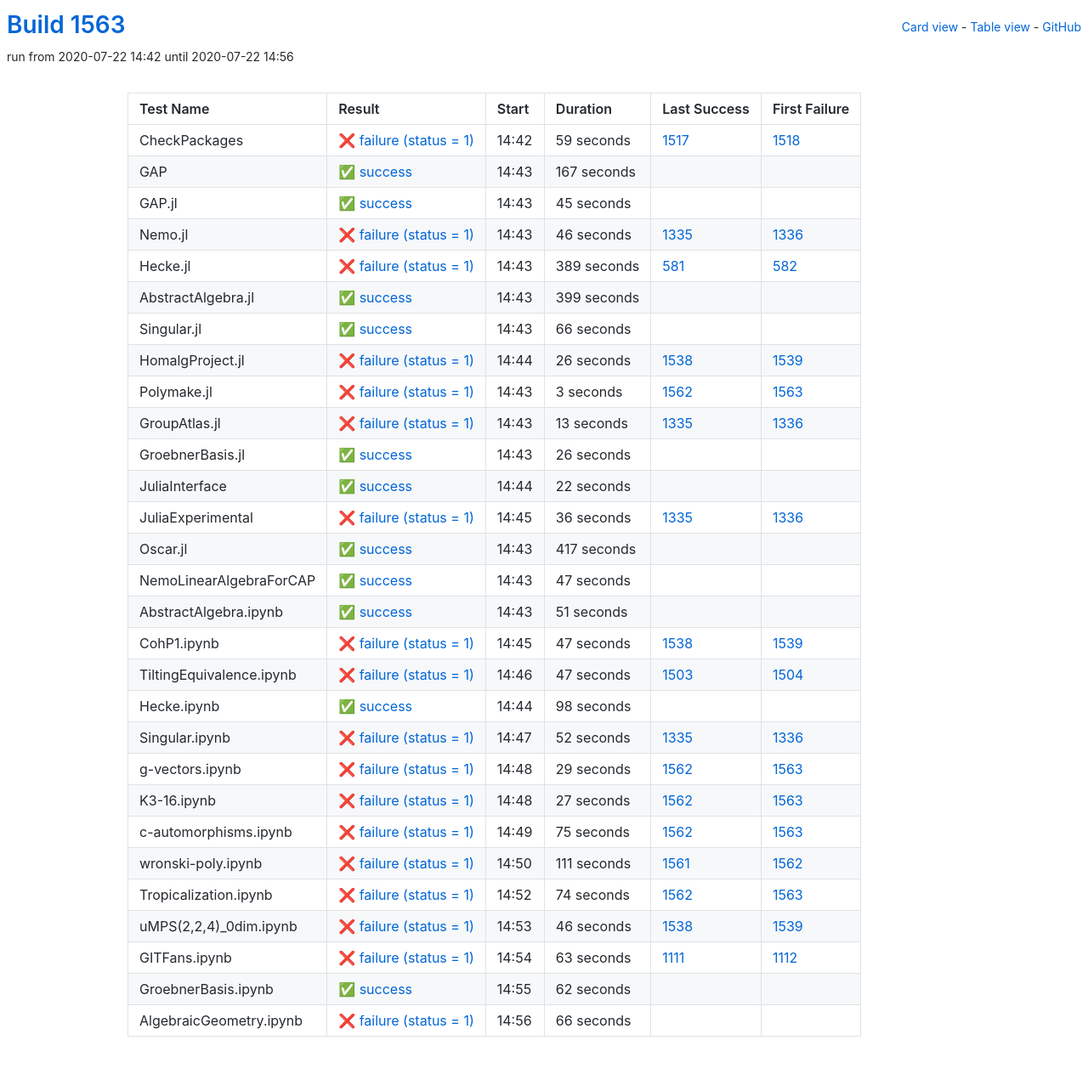
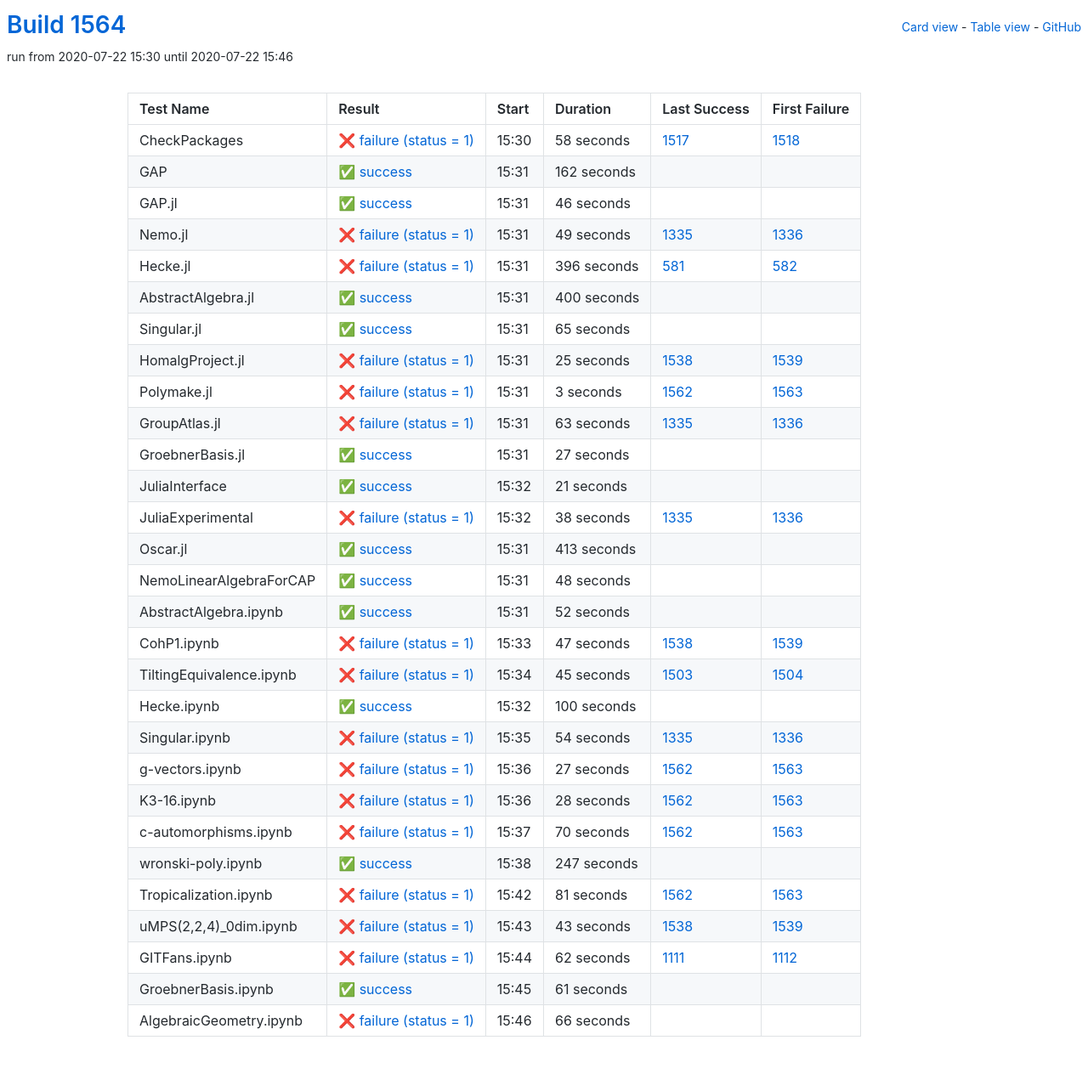
Before and after one commit to oscar-system/oscar-ci-status-1.4, a Jekyll site: the page built from table.html, in a window 1280 px wide. Shown: the whole page at 85% size. Built offline with Jekyll 4.4.1, drawn with Linux system fonts in a browser that asks for light colours.

Commit message:
Build #1564

```diff
--- a/_data/ci.yml
+++ b/_data/ci.yml
@@ -1,6 +1,6 @@
 ---
-build: 1563
-build_url: https://oscarci.mathematik.uni-kl.de/job/oscar-julia-1.4/1563/
+build: 1564
+build_url: https://oscarci.mathematik.uni-kl.de/job/oscar-julia-1.4/1564/
 job: oscar-julia-1.4
 organization: oscar-system
 repo: oscar-ci-status-1.4
@@ -8,104 +8,104 @@ repourl: https://github.com/oscar-system/oscar-ci-status-1.4
 tests:
 - name: CheckPackages
   id: checkpackages
-  log: https://oscarci.mathematik.uni-kl.de/job/oscar-julia-1.4/1563/artifact/logs/build-1563/CheckPackages.log
-  start: 2020-07-22 14:42
+  log: https://oscarci.mathematik.uni-kl.de/job/oscar-julia-1.4/1564/artifact/logs/build-1564/CheckPackages.log
+  start: 2020-07-22 15:30
   success: false
   exitcode: 1
   status: failure
-  duration: 59
+  duration: 58
   last_success: 1517
   last_success_url: https://oscarci.mathematik.uni-kl.de/job/oscar-julia-1.4/1517/
   first_failure: 1518
   first_failure_url: https://oscarci.mathematik.uni-kl.de/job/oscar-julia-1.4/1518/
 - name: GAP
   id: gap
-  log: https://oscarci.mathematik.uni-kl.de/job/oscar-julia-1.4/1563/artifact/logs/build-1563/GAP.log
-  start: 2020-07-22 14:43
+  log: https://oscarci.mathematik.uni-kl.de/job/oscar-julia-1.4/1564/artifact/logs/build-1564/GAP.log
+  start: 2020-07-22 15:31
   success: true
   exitcode: 0
   status: success
-  duration: 167
+  duration: 162
   last_success: false
   last_success_url:
   first_failure: false
   first_failure_url:
 - name: GAP.jl
   id: gap-jl
-  log: https://oscarci.mathematik.uni-kl.de/job/oscar-julia-1.4/1563/artifact/logs/build-1563/GAP.jl.log
-  start: 2020-07-22 14:43
+  log: https://oscarci.mathematik.uni-kl.de/job/oscar-julia-1.4/1564/artifact/logs/build-1564/GAP.jl.log
+  start: 2020-07-22 15:31
   success: true
   exitcode: 0
   status: success
-  duration: 45
+  duration: 46
   last_success: false
   last_success_url:
   first_failure: false
   first_failure_url:
 - name: Nemo.jl
   id: nemo-jl
-  log: https://oscarci.mathematik.uni-kl.de/job/oscar-julia-1.4/1563/artifact/logs/build-1563/Nemo.jl.log
-  start: 2020-07-22 14:43
+  log: https://oscarci.mathematik.uni-kl.de/job/oscar-julia-1.4/1564/artifact/logs/build-1564/Nemo.jl.log
+  start: 2020-07-22 15:31
   success: false
   exitcode: 1
   status: failure
-  duration: 46
+  duration: 49
   last_success: 1335
   last_success_url: https://oscarci.mathematik.uni-kl.de/job/oscar-julia-1.4/1335/
   first_failure: 1336
   first_failure_url: https://oscarci.mathematik.uni-kl.de/job/oscar-julia-1.4/1336/
 - name: Hecke.jl
   id: hecke-jl
-  log: https://oscarci.mathematik.uni-kl.de/job/oscar-julia-1.4/1563/artifact/logs/build-1563/Hecke.jl.log
-  start: 2020-07-22 14:43
+  log: https://oscarci.mathematik.uni-kl.de/job/oscar-julia-1.4/1564/artifact/logs/build-1564/Hecke.jl.log
+  start: 2020-07-22 15:31
   success: false
   exitcode: 1
   status: failure
-  duration: 389
+  duration: 396
   last_success: 581
   last_success_url: https://oscarci.mathematik.uni-kl.de/job/oscar-julia-1.4/581/
   first_failure: 582
   first_failure_url: https://oscarci.mathematik.uni-kl.de/job/oscar-julia-1.4/582/
 - name: AbstractAlgebra.jl
   id: abstractalgebra-jl
-  log: https://oscarci.mathematik.uni-kl.de/job/oscar-julia-1.4/1563/artifact/logs/build-1563/AbstractAlgebra.jl.log
-  start: 2020-07-22 14:43
+  log: https://oscarci.mathematik.uni-kl.de/job/oscar-julia-1.4/1564/artifact/logs/build-1564/AbstractAlgebra.jl.log
+  start: 2020-07-22 15:31
   success: true
   exitcode: 0
   status: success
-  duration: 399
+  duration: 400
   last_success: false
   last_success_url:
   first_failure: false
   first_failure_url:
 - name: Singular.jl
   id: singular-jl
-  log: https://oscarci.mathematik.uni-kl.de/job/oscar-julia-1.4/1563/artifact/logs/build-1563/Singular.jl.log
-  start: 2020-07-22 14:43
+  log: https://oscarci.mathematik.uni-kl.de/job/oscar-julia-1.4/1564/artifact/logs/build-1564/Singular.jl.log
+  start: 2020-07-22 15:31
   success: true
   exitcode: 0
   status: success
-  duration: 66
+  duration: 65
   last_success: false
   last_success_url:
   first_failure: false
   first_failure_url:
 - name: HomalgProject.jl
   id: homalgproject-jl
-  log: https://oscarci.mathematik.uni-kl.de/job/oscar-julia-1.4/1563/artifact/logs/build-1563/HomalgProject.jl.log
-  start: 2020-07-22 14:44
+  log: https://oscarci.mathematik.uni-kl.de/job/oscar-julia-1.4/1564/artifact/logs/build-1564/HomalgProject.jl.log
+  start: 2020-07-22 15:31
   success: false
   exitcode: 1
   status: failure
-  duration: 26
+  duration: 25
   last_success: 1538
   last_success_url: https://oscarci.mathematik.uni-kl.de/job/oscar-julia-1.4/1538/
   first_failure: 1539
   first_failure_url: https://oscarci.mathematik.uni-kl.de/job/oscar-julia-1.4/1539/
 - name: Polymake.jl
   id: polymake-jl
-  log: https://oscarci.mathematik.uni-kl.de/job/oscar-julia-1.4/1563/artifact/logs/build-1563/Polymake.jl.log
-  start: 2020-07-22 14:43
+  log: https://oscarci.mathematik.uni-kl.de/job/oscar-julia-1.4/1564/artifact/logs/build-1564/Polymake.jl.log
+  start: 2020-07-22 15:31
   success: false
   exitcode: 1
   status: failure
@@ -116,92 +116,92 @@ tests:
   first_failure_url: https://oscarci.mathematik.uni-kl.de/job/oscar-julia-1.4/1563/
 - name: GroupAtlas.jl
   id: groupatlas-jl
-  log: https://oscarci.mathematik.uni-kl.de/job/oscar-julia-1.4/1563/artifact/logs/build-1563/GroupAtlas.jl.log
-  start: 2020-07-22 14:43
+  log: https://oscarci.mathematik.uni-kl.de/job/oscar-julia-1.4/1564/artifact/logs/build-1564/GroupAtlas.jl.log
+  start: 2020-07-22 15:31
   success: false
   exitcode: 1
   status: failure
-  duration: 13
+  duration: 63
   last_success: 1335
   last_success_url: https://oscarci.mathematik.uni-kl.de/job/oscar-julia-1.4/1335/
   first_failure: 1336
   first_failure_url: https://oscarci.mathematik.uni-kl.de/job/oscar-julia-1.4/1336/
 - name: GroebnerBasis.jl
   id: groebnerbasis-jl
-  log: https://oscarci.mathematik.uni-kl.de/job/oscar-julia-1.4/1563/artifact/logs/build-1563/GroebnerBasis.jl.log
-  start: 2020-07-22 14:43
+  log: https://oscarci.mathematik.uni-kl.de/job/oscar-julia-1.4/1564/artifact/logs/build-1564/GroebnerBasis.jl.log
+  start: 2020-07-22 15:31
   success: true
   exitcode: 0
   status: success
-  duration: 26
+  duration: 27
   last_success: false
   last_success_url:
   first_failure: false
   first_failure_url:
 - name: JuliaInterface
   id: juliainterface
-  log: https://oscarci.mathematik.uni-kl.de/job/oscar-julia-1.4/1563/artifact/logs/build-1563/JuliaInterface.log
-  start: 2020-07-22 14:44
+  log: https://oscarci.mathematik.uni-kl.de/job/oscar-julia-1.4/1564/artifact/logs/build-1564/JuliaInterface.log
+  start: 2020-07-22 15:32
   success: true
   exitcode: 0
   status: success
-  duration: 22
+  duration: 21
   last_success: false
   last_success_url:
   first_failure: false
   first_failure_url:
 - name: JuliaExperimental
   id: juliaexperimental
-  log: https://oscarci.mathematik.uni-kl.de/job/oscar-julia-1.4/1563/artifact/logs/build-1563/JuliaExperimental.log
-  start: 2020-07-22 14:45
+  log: https://oscarci.mathematik.uni-kl.de/job/oscar-julia-1.4/1564/artifact/logs/build-1564/JuliaExperimental.log
+  start: 2020-07-22 15:32
   success: false
   exitcode: 1
   status: failure
-  duration: 36
+  duration: 38
   last_success: 1335
   last_success_url: https://oscarci.mathematik.uni-kl.de/job/oscar-julia-1.4/1335/
   first_failure: 1336
   first_failure_url: https://oscarci.mathematik.uni-kl.de/job/oscar-julia-1.4/1336/
 - name: Oscar.jl
   id: oscar-jl
-  log: https://oscarci.mathematik.uni-kl.de/job/oscar-julia-1.4/1563/artifact/logs/build-1563/Oscar.jl.log
-  start: 2020-07-22 14:43
+  log: https://oscarci.mathematik.uni-kl.de/job/oscar-julia-1.4/1564/artifact/logs/build-1564/Oscar.jl.log
+  start: 2020-07-22 15:31
   success: true
   exitcode: 0
   status: success
-  duration: 417
+  duration: 413
   last_success: false
   last_success_url:
   first_failure: false
   first_failure_url:
 - name: NemoLinearAlgebraForCAP
   id: nemolinearalgebraforcap
-  log: https://oscarci.mathematik.uni-kl.de/job/oscar-julia-1.4/1563/artifact/logs/build-1563/NemoLinearAlgebraForCAP.log
-  start: 2020-07-22 14:43
+  log: https://oscarci.mathematik.uni-kl.de/job/oscar-julia-1.4/1564/artifact/logs/build-1564/NemoLinearAlgebraForCAP.log
+  start: 2020-07-22 15:31
   success: true
   exitcode: 0
   status: success
-  duration: 47
+  duration: 48
   last_success: false
   last_success_url:
   first_failure: false
   first_failure_url:
 - name: AbstractAlgebra.ipynb
   id: abstractalgebra-ipynb
-  log: https://oscarci.mathematik.uni-kl.de/job/oscar-julia-1.4/1563/artifact/logs/build-1563/AbstractAlgebra.ipynb.log
-  start: 2020-07-22 14:43
+  log: https://oscarci.mathematik.uni-kl.de/job/oscar-julia-1.4/1564/artifact/logs/build-1564/AbstractAlgebra.ipynb.log
+  start: 2020-07-22 15:31
   success: true
   exitcode: 0
   status: success
-  duration: 51
+  duration: 52
   last_success: false
   last_success_url:
   first_failure: false
   first_failure_url:
 - name: CohP1.ipynb
   id: cohp1-ipynb
-  log: https://oscarci.mathematik.uni-kl.de/job/oscar-julia-1.4/1563/artifact/logs/build-1563/CohP1.ipynb.log
-  start: 2020-07-22 14:45
+  log: https://oscarci.mathematik.uni-kl.de/job/oscar-julia-1.4/1564/artifact/logs/build-1564/CohP1.ipynb.log
+  start: 2020-07-22 15:33
   success: false
   exitcode: 1
   status: failure
@@ -212,56 +212,44 @@ tests:
   first_failure_url: https://oscarci.mathematik.uni-kl.de/job/oscar-julia-1.4/1539/
 - name: TiltingEquivalence.ipynb
   id: tiltingequivalence-ipynb
-  log: https://oscarci.mathematik.uni-kl.de/job/oscar-julia-1.4/1563/artifact/logs/build-1563/TiltingEquivalence.ipynb.log
-  start: 2020-07-22 14:46
+  log: https://oscarci.mathematik.uni-kl.de/job/oscar-julia-1.4/1564/artifact/logs/build-1564/TiltingEquivalence.ipynb.log
+  start: 2020-07-22 15:34
   success: false
   exitcode: 1
   status: failure
-  duration: 47
+  duration: 45
   last_success: 1503
   last_success_url: https://oscarci.mathematik.uni-kl.de/job/oscar-julia-1.4/1503/
   first_failure: 1504
   first_failure_url: https://oscarci.mathematik.uni-kl.de/job/oscar-julia-1.4/1504/
 - name: Hecke.ipynb
   id: hecke-ipynb
-  log: https://oscarci.mathematik.uni-kl.de/job/oscar-julia-1.4/1563/artifact/logs/build-1563/Hecke.ipynb.log
-  start: 2020-07-22 14:44
+  log: https://oscarci.mathematik.uni-kl.de/job/oscar-julia-1.4/1564/artifact/logs/build-1564/Hecke.ipynb.log
+  start: 2020-07-22 15:32
   success: true
   exitcode: 0
   status: success
-  duration: 98
+  duration: 100
   last_success: false
   last_success_url:
   first_failure: false
   first_failure_url:
 - name: Singular.ipynb
   id: singular-ipynb
-  log: https://oscarci.mathematik.uni-kl.de/job/oscar-julia-1.4/1563/artifact/logs/build-1563/Singular.ipynb.log
-  start: 2020-07-22 14:47
+  log: https://oscarci.mathematik.uni-kl.de/job/oscar-julia-1.4/1564/artifact/logs/build-1564/Singular.ipynb.log
+  start: 2020-07-22 15:35
   success: false
   exitcode: 1
   status: failure
-  duration: 52
+  duration: 54
   last_success: 1335
   last_success_url: https://oscarci.mathematik.uni-kl.de/job/oscar-julia-1.4/1335/
   first_failure: 1336
   first_failure_url: https://oscarci.mathematik.uni-kl.de/job/oscar-julia-1.4/1336/
 - name: g-vectors.ipynb
   id: g-vectors-ipynb
-  log: https://oscarci.mathematik.uni-kl.de/job/oscar-julia-1.4/1563/artifact/logs/build-1563/g-vectors.ipynb.log
-  start: 2020-07-22 14:48
-  success: false
-  exitcode: 1
-  status: failure
-  duration: 29
-  last_success: 1562
-  last_success_url: https://oscarci.mathematik.uni-kl.de/job/oscar-julia-1.4/1562/
-  first_failure: 1563
-  first_failure_url: https://oscarci.mathematik.uni-kl.de/job/oscar-julia-1.4/1563/
-- name: K3-16.ipynb
-  id: k3-16-ipynb
-  log: https://oscarci.mathematik.uni-kl.de/job/oscar-julia-1.4/1563/artifact/logs/build-1563/K3-16.ipynb.log
-  start: 2020-07-22 14:48
+  log: https://oscarci.mathematik.uni-kl.de/job/oscar-julia-1.4/1564/artifact/logs/build-1564/g-vectors.ipynb.log
+  start: 2020-07-22 15:36
   success: false
   exitcode: 1
   status: failure
@@ -270,82 +258,94 @@ tests:
   last_success_url: https://oscarci.mathematik.uni-kl.de/job/oscar-julia-1.4/1562/
   first_failure: 1563
   first_failure_url: https://oscarci.mathematik.uni-kl.de/job/oscar-julia-1.4/1563/
-- name: c-automorphisms.ipynb
-  id: c-automorphisms-ipynb
-  log: https://oscarci.mathematik.uni-kl.de/job/oscar-julia-1.4/1563/artifact/logs/build-1563/c-automorphisms.ipynb.log
-  start: 2020-07-22 14:49
+- name: K3-16.ipynb
+  id: k3-16-ipynb
+  log: https://oscarci.mathematik.uni-kl.de/job/oscar-julia-1.4/1564/artifact/logs/build-1564/K3-16.ipynb.log
+  start: 2020-07-22 15:36
   success: false
   exitcode: 1
   status: failure
-  duration: 75
+  duration: 28
+  last_success: 1562
+  last_success_url: https://oscarci.mathematik.uni-kl.de/job/oscar-julia-1.4/1562/
+  first_failure: 1563
+  first_failure_url: https://oscarci.mathematik.uni-kl.de/job/oscar-julia-1.4/1563/
+- name: c-automorphisms.ipynb
+  id: c-automorphisms-ipynb
+  log: https://oscarci.mathematik.uni-kl.de/job/oscar-julia-1.4/1564/artifact/logs/build-1564/c-automorphisms.ipynb.log
+  start: 2020-07-22 15:37
+  success: false
+  exitcode: 1
+  status: failure
+  duration: 70
   last_success: 1562
   last_success_url: https://oscarci.mathematik.uni-kl.de/job/oscar-julia-1.4/1562/
   first_failure: 1563
   first_failure_url: https://oscarci.mathematik.uni-kl.de/job/oscar-julia-1.4/1563/
 - name: wronski-poly.ipynb
   id: wronski-poly-ipynb
-  log: https://oscarci.mathematik.uni-kl.de/job/oscar-julia-1.4/1563/artifact/logs/build-1563/wronski-poly.ipynb.log
-  start: 2020-07-22 14:50
+  log: https://oscarci.mathematik.uni-kl.de/job/oscar-julia-1.4/1564/artifact/logs/build-1564/wronski-poly.ipynb.log
+  start: 2020-07-22 15:38
+  success: true
+  exitcode: 0
+  status: success
+  duration: 247
+  last_success: false
+  last_success_url:
+  first_failure: false
+  first_failure_url:
+- name: Tropicalization.ipynb
+  id: tropicalization-ipynb
+  log: https://oscarci.mathematik.uni-kl.de/job/oscar-julia-1.4/1564/artifact/logs/build-1564/Tropicalization.ipynb.log
+  start: 2020-07-22 15:42
   success: false
   exitcode: 1
   status: failure
-  duration: 111
-  last_success: 1561
-  last_success_url: https://oscarci.mathematik.uni-kl.de/job/oscar-julia-1.4/1561/
-  first_failure: 1562
-  first_failure_url: https://oscarci.mathematik.uni-kl.de/job/oscar-julia-1.4/1562/
-- name: Tropicalization.ipynb
-  id: tropicalization-ipynb
-  log: https://oscarci.mathematik.uni-kl.de/job/oscar-julia-1.4/1563/artifact/logs/build-1563/Tropicalization.ipynb.log
-  start: 2020-07-22 14:52
-  success: false
-  exitcode: 1
-  status: failure
-  duration: 74
+  duration: 81
   last_success: 1562
   last_success_url: https://oscarci.mathematik.uni-kl.de/job/oscar-julia-1.4/1562/
   first_failure: 1563
   first_failure_url: https://oscarci.mathematik.uni-kl.de/job/oscar-julia-1.4/1563/
 - name: uMPS(2,2,4)_0dim.ipynb
   id: umps-2-2-4-0dim-ipynb
-  log: https://oscarci.mathematik.uni-kl.de/job/oscar-julia-1.4/1563/artifact/logs/build-1563/uMPS-2-2-4-_0dim.ipynb.log
-  start: 2020-07-22 14:53
+  log: https://oscarci.mathematik.uni-kl.de/job/oscar-julia-1.4/1564/artifact/logs/build-1564/uMPS-2-2-4-_0dim.ipynb.log
+  start: 2020-07-22 15:43
   success: false
   exitcode: 1
   status: failure
-  duration: 46
+  duration: 43
   last_success: 1538
   last_success_url: https://oscarci.mathematik.uni-kl.de/job/oscar-julia-1.4/1538/
   first_failure: 1539
   first_failure_url: https://oscarci.mathematik.uni-kl.de/job/oscar-julia-1.4/1539/
 - name: GITFans.ipynb
   id: gitfans-ipynb
-  log: https://oscarci.mathematik.uni-kl.de/job/oscar-julia-1.4/1563/artifact/logs/build-1563/GITFans.ipynb.log
-  start: 2020-07-22 14:54
+  log: https://oscarci.mathematik.uni-kl.de/job/oscar-julia-1.4/1564/artifact/logs/build-1564/GITFans.ipynb.log
+  start: 2020-07-22 15:44
   success: false
   exitcode: 1
   status: failure
-  duration: 63
+  duration: 62
   last_success: 1111
   last_success_url: https://oscarci.mathematik.uni-kl.de/job/oscar-julia-1.4/1111/
   first_failure: 1112
   first_failure_url: https://oscarci.mathematik.uni-kl.de/job/oscar-julia-1.4/1112/
 - name: GroebnerBasis.ipynb
   id: groebnerbasis-ipynb
-  log: https://oscarci.mathematik.uni-kl.de/job/oscar-julia-1.4/1563/artifact/logs/build-1563/GroebnerBasis.ipynb.log
-  start: 2020-07-22 14:55
+  log: https://oscarci.mathematik.uni-kl.de/job/oscar-julia-1.4/1564/artifact/logs/build-1564/GroebnerBasis.ipynb.log
+  start: 2020-07-22 15:45
   success: true
   exitcode: 0
   status: success
-  duration: 62
+  duration: 61
   last_success: false
   last_success_url:
   first_failure: false
   first_failure_url:
 - name: AlgebraicGeometry.ipynb
   id: algebraicgeometry-ipynb
-  log: https://oscarci.mathematik.uni-kl.de/job/oscar-julia-1.4/1563/artifact/logs/build-1563/AlgebraicGeometry.ipynb.log
-  start: 2020-07-22 14:56
+  log: https://oscarci.mathematik.uni-kl.de/job/oscar-julia-1.4/1564/artifact/logs/build-1564/AlgebraicGeometry.ipynb.log
+  start: 2020-07-22 15:46
   success: false
   exitcode: 1
   status: failure
```
Also changed, not shown: README.md.
